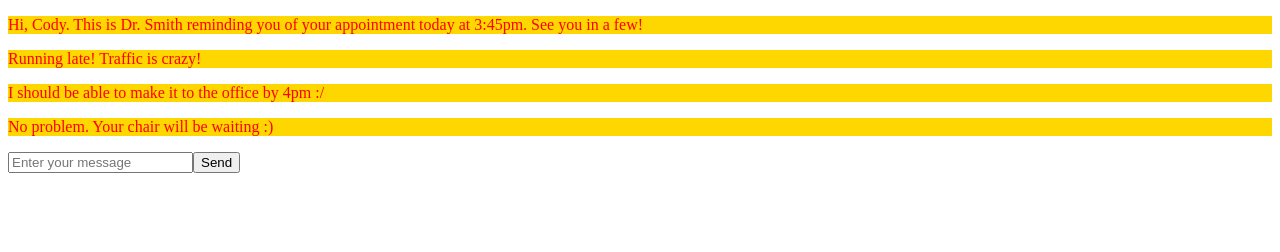
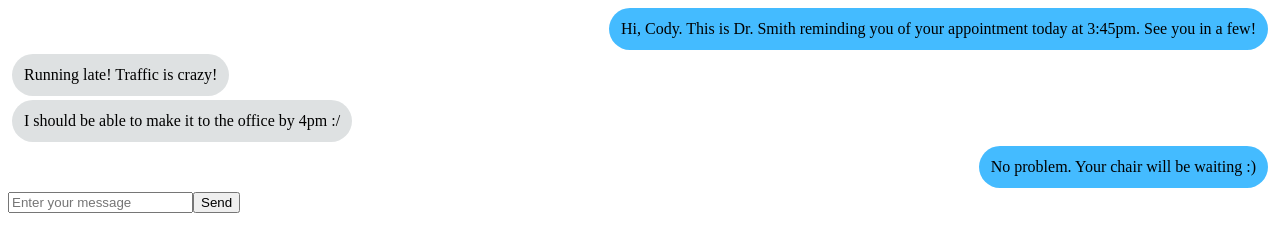
Before and after one commit to conmart/chat-demo, a React app: page / in a window 1280 px wide. Built offline with nearby package versions, Linux system fonts and the light colour scheme; some packages are replaced by stand-ins of ours.

Commit message:
added funtionality

```diff
--- a/index.html
+++ b/index.html
@@ -2,7 +2,7 @@
 <html lang="en">
 <head>
   <meta charset="UTF-8">
-  <title>React Boilerplate</title>
+  <title>Chat Demo</title>
 </head>
 <body >
   <div id="root"></div>
--- a/src/components/chatBox/ChatBox.js
+++ b/src/components/chatBox/ChatBox.js
@@ -7,10 +7,10 @@ class ChatBox extends Component {
   constructor(props) {
     super(props)
     this.stockMessages = [
-      {type: 1, text: 'Hi, Cody. This is Dr. Smith reminding you of your appointment today at 3:45pm. See you in a few!'},
-      {type: 2, text: 'Running late! Traffic is crazy!'},
-      {type: 2, text: 'I should be able to make it to the office by 4pm :/'},
-      {type: 1, text: 'No problem. Your chair will be waiting :)'}
+      {type: 'practice', text: 'Hi, Cody. This is Dr. Smith reminding you of your appointment today at 3:45pm. See you in a few!'},
+      {type: 'patient', text: 'Running late! Traffic is crazy!'},
+      {type: 'patient', text: 'I should be able to make it to the office by 4pm :/'},
+      {type: 'practice', text: 'No problem. Your chair will be waiting :)'}
     ]
     this.state = {
       messages: []
@@ -20,6 +20,7 @@ class ChatBox extends Component {
 
   componentDidMount() {
     this.cycleDemo();
+    this.addReceivedMessage();
   }
 
   addStockMessages() {
@@ -30,7 +31,7 @@ class ChatBox extends Component {
         this.setState({
           messages: newMessages
         })
-      }, i*1000)
+      }, i*1)
     }
   }
 
@@ -40,12 +41,25 @@ class ChatBox extends Component {
       this.setState({
         messages: []
       }, this.addStockMessages())
-    }, 30000)
+    }, 3000000)
   }
 
   newMessageSent(event) {
-    console.log(event)
     event.preventDefault();
+    const receivedText = event.target[0].value;
+    const receivedMessage = { type: 'practice', text: receivedText }
+    console.log(receivedMessage)
+    console.log(this.addReceivedMessage)
+    this.addReceivedMessage(receivedMessage)
+  }
+
+  addReceivedMessage(receivedMessage) {
+    console.log(this.state.messages)
+    // const newMessages = this.state.messages
+    // newMessages.push(receivedMessage)
+    // this.setState({
+    //   messages: newMessages
+    // })
   }
 
   render() {
--- a/src/components/inputBar/InputBar.js
+++ b/src/components/inputBar/InputBar.js
@@ -3,7 +3,7 @@ import React from 'react';
 const InputBar = ({newMessageSent}) => {
   return (
     <div>
-      <form onSubmit={event => newMessageSent(event)}>
+      <form onSubmit={newMessageSent}>
         <input placeholder='Enter your message' name='check'></input>
         <input type='submit' value='Send' />
       </form>
--- /dev/null
+++ b/src/components/message/Message.css
@@ -0,0 +1,29 @@
+.practiceContainer{
+  display: block;
+  margin: .25rem;
+  text-align: right;
+}
+.practiceMessage {
+  color: black;
+  background: #44bbff;
+  display: inline-block;
+  padding: .75rem;
+  border-radius: 23px;
+  margin: 0;
+  text-align: right;
+}
+
+.patientContainer{
+  display: block;
+  margin: .25rem;
+  text-align: left;
+}
+.patientMessage {
+  color: black;
+  background: #dee1e2;
+  display: inline-block;
+  padding: .75rem;
+  border-radius: 23px;
+  margin: 0;
+  text-align: left;
+}
--- a/src/components/message/Message.js
+++ b/src/components/message/Message.js
@@ -1,12 +1,21 @@
 import React from 'react';
 
-import styles from './styles.css'
+import styles from './Message.css'
 
 const Message = ({message}) => {
+  let renderedMessage;
+  if (message.type === 'practice') {
+      renderedMessage = <div className={styles.practiceContainer}>
+          <p className={styles.practiceMessage}>{ message.text }</p>
+      </div>;
+  } else if (message.type === 'patient') {
+    renderedMessage = <div className={styles.patientContainer}>
+        <p className={styles.patientMessage}>{ message.text }</p>
+    </div>;
+  }
+
   return (
-    <div className={styles.message}>
-      <p>{ message.text }</p>
-    </div>
+    renderedMessage
   )
 }
 
--- a/src/components/message/styles.css
+++ /dev/null
@@ -1,4 +0,0 @@
-.message {
-  color: red;
-  background: gold;
-}
```
